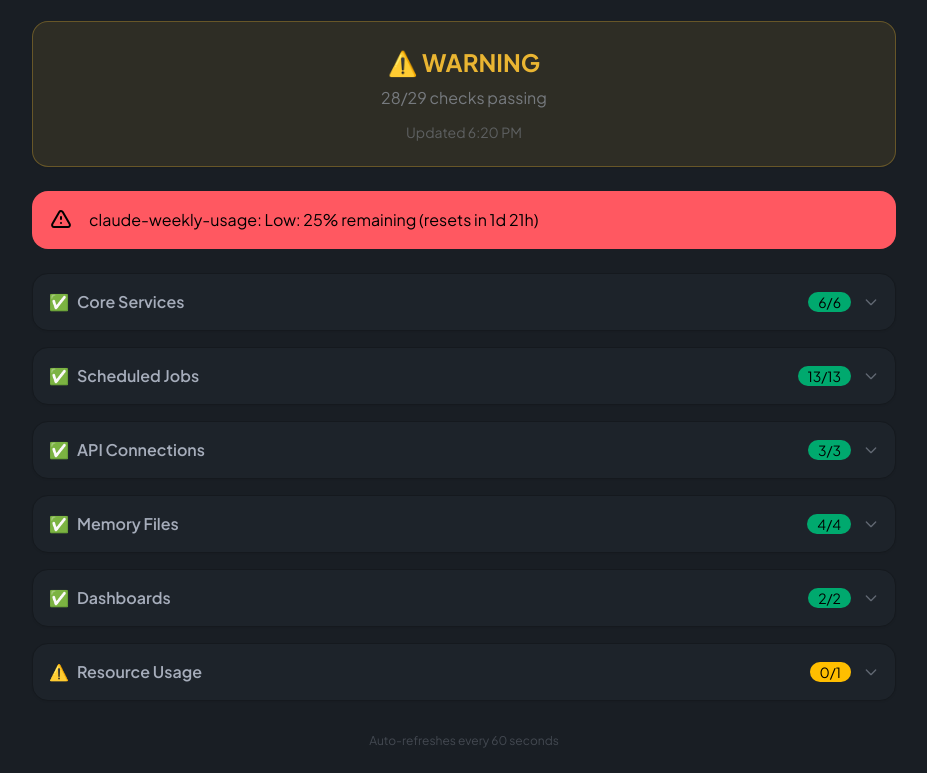
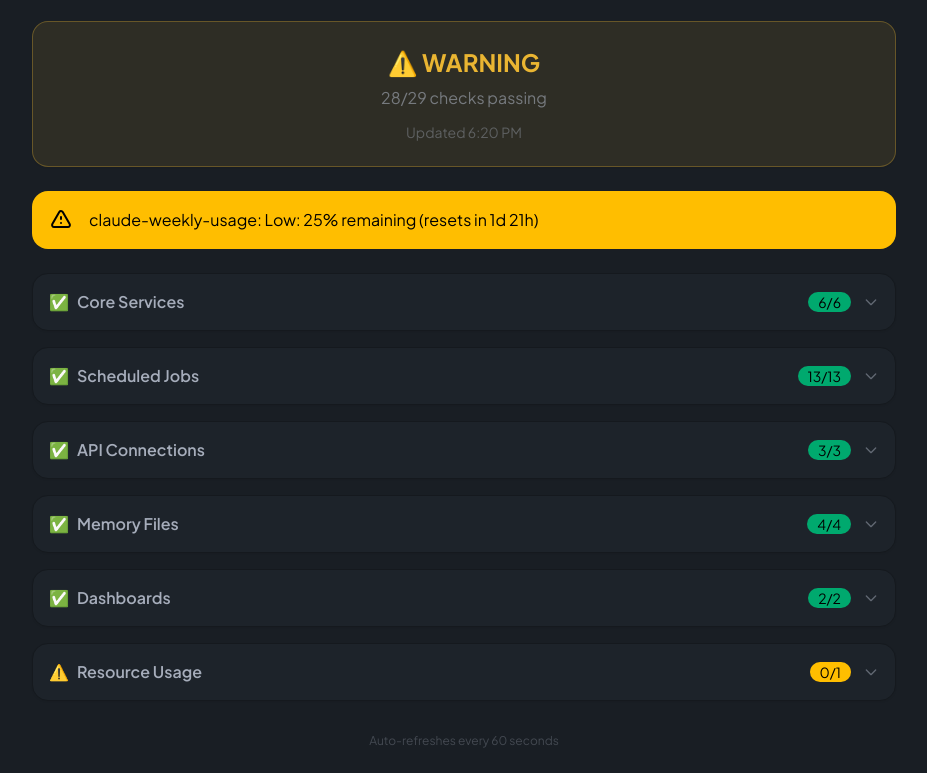
Before and after one commit to echokos/aurora-health, a plain HTML site: page dist/index.html in a window 1280 px wide. Shown: the part 95-868 px from the top of the page, without its empty margins (176-1103 px from the left). Drawn offline with nearby package versions, Linux system fonts and the light colour scheme.

Commit message:
Fix alert banner: yellow for warnings, red for critical only

```diff
--- a/dist/index.html
+++ b/dist/index.html
@@ -75,7 +75,7 @@
 
         <!-- Alerts -->
         <template x-if="data.alerts && data.alerts.length > 0">
-            <div class="alert alert-error mb-6 border border-error/30">
+            <div class="alert mb-6 border" :class="data.alerts.some(a => a.severity === 'critical') ? 'alert-error border-error/30' : 'alert-warning border-warning/30'">
                 <svg xmlns="http://www.w3.org/2000/svg" class="stroke-current shrink-0 h-6 w-6" fill="none" viewBox="0 0 24 24">
                     <path stroke-linecap="round" stroke-linejoin="round" stroke-width="2" d="M12 9v2m0 4h.01m-6.938 4h13.856c1.54 0 2.502-1.667 1.732-3L13.732 4c-.77-1.333-2.694-1.333-3.464 0L3.34 16c-.77 1.333.192 3 1.732 3z" />
                 </svg>
```
